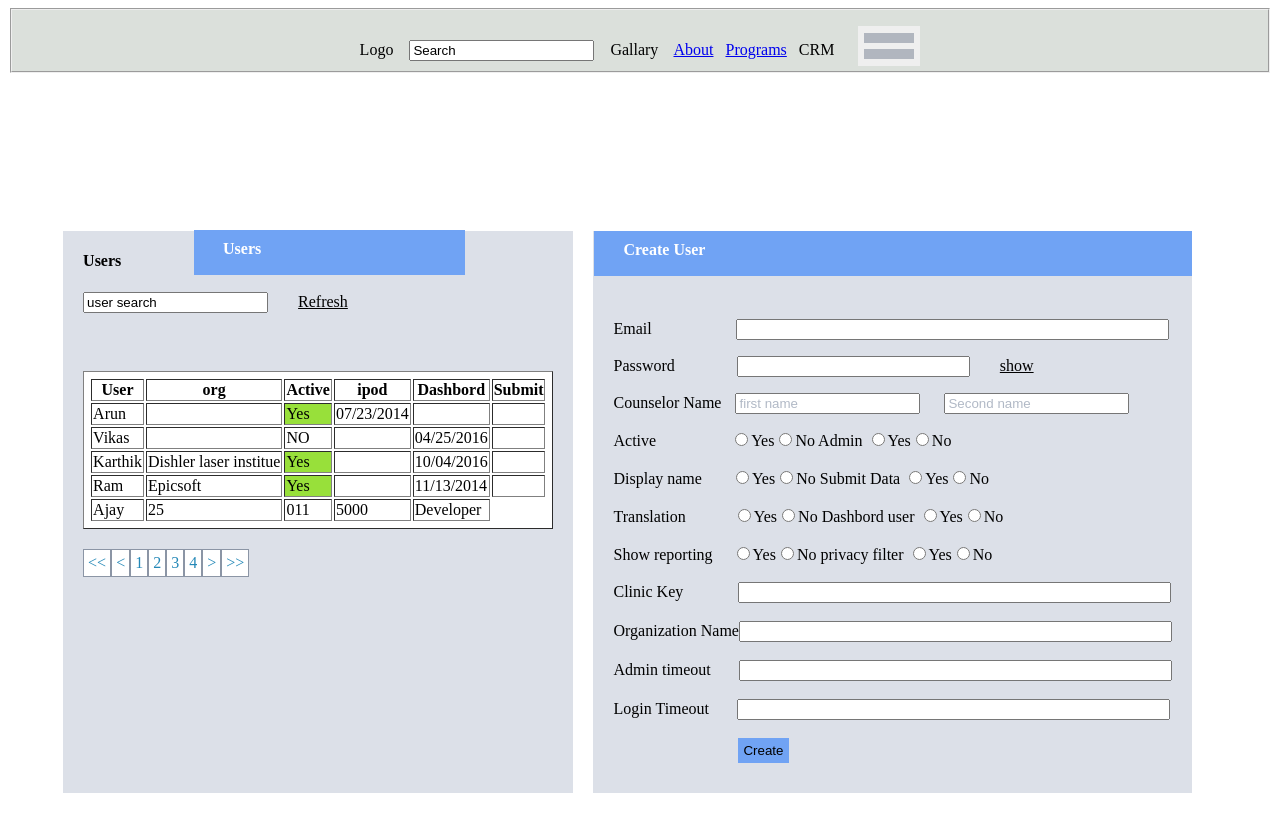
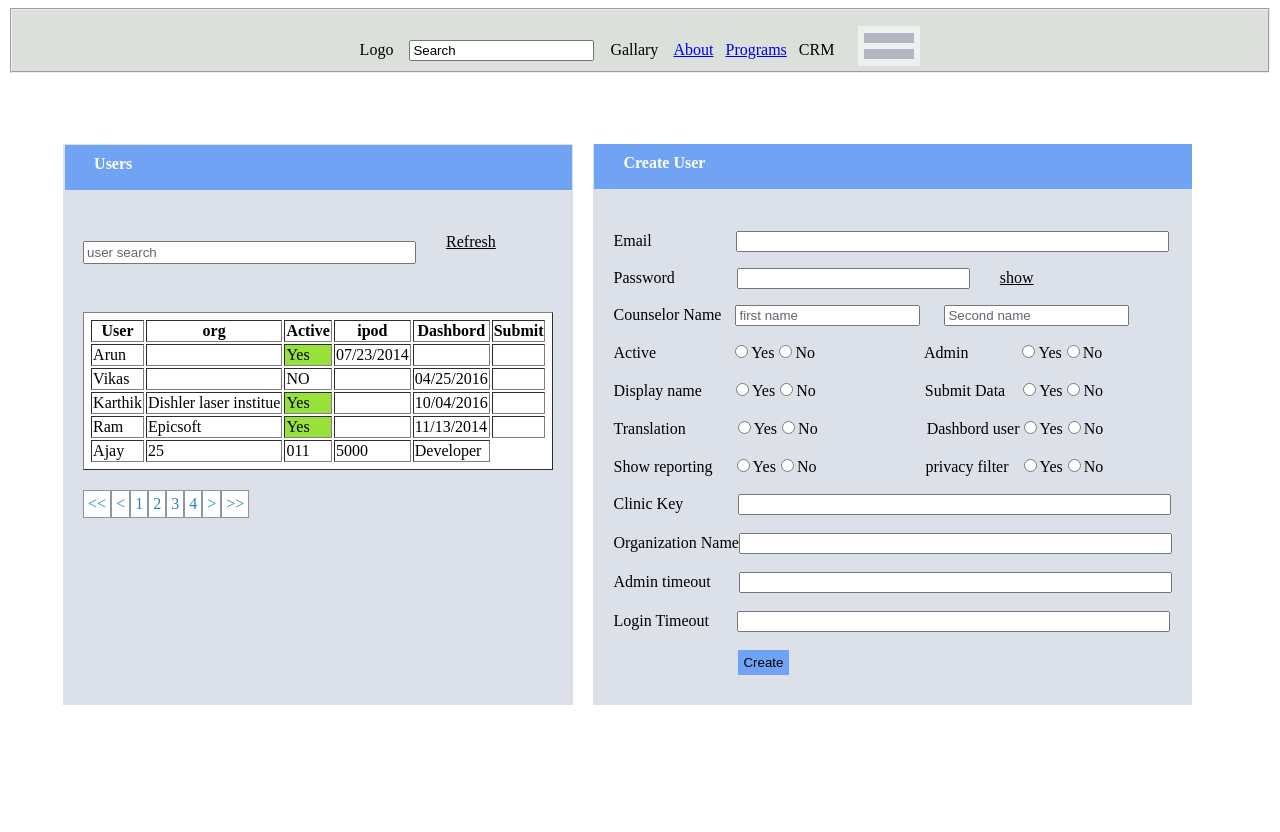
Before and after one commit to ArunSarva/monday_task, a plain HTML site: page programes.html in a window 1280 px wide. After the commit the page ends 800 px from the top, so only its background shows below. Drawn offline with Linux system fonts and the light colour scheme.

Commit message:
final update

```diff
--- a/css/programes.css
+++ b/css/programes.css
@@ -81,10 +81,10 @@ fieldset{
     padding-bottom: 17px;
     color: white;
     position: relative;
-    top: 100px;
-    margin-left: 186px;
-    margin-right: 807px;
-    left: 0px;
+    top: -20px;
+    margin-left: -37px;
+    margin-right: 0px;
+    left: 19px;
 }
 #h3
 {
@@ -99,8 +99,6 @@ fieldset{
     margin-left: -7px;
     margin-right: -32px;
 }
-
-}
 #search
 {
   padding-right: 150px;
@@ -109,7 +107,7 @@ fieldset{
   position: relative;
   top: 10px;
   left: 0px;
-  color: #c4ccbb;
+  color: #61666d;
 }
 u
 {
@@ -159,12 +157,12 @@ table
 #sname
 {
   margin-left: 20px;#b1b9c6;
-  color: #b1b9c6;
+  color: #61666d;
 }
 #fname
 {
   margin-left: 10px;
-  color: #b1b9c6;
+  color: #61666d;
 }
 #radio
 {
@@ -212,3 +210,23 @@ table
   border: none;
   padding: 5px;
 }
+#admin
+{
+  margin-left: 105px;
+}
+#Yes
+{
+  margin-left: 50px;
+}
+#Yes1
+{
+  margin-left: 14px;
+}
+#Yes2
+{
+  margin-left: 0px;
+}
+#Yes3
+{
+  margin-left: 11px;
+}
--- a/programes.html
+++ b/programes.html
@@ -31,11 +31,11 @@
 		</header>
 		</section>
 		<br><br>
-		<h4 id="h4">Users</h4>
+		<!-- <h4 >Users</h4> -->
 		<div id="containor">
 			<div id="inside">
 				<table  bgcolor="white" border="non">
-					<h4>Users</h4>
+					<h4 id="h4">Users</h4>
 					<input type="search" name="user search" value="user search" id="search"> <u>Refresh</u></td>
 				</tr>
 			      <tr >
@@ -109,14 +109,14 @@
 	    		<p>Counselor Name <input type="test" name="first name" value="first name" id="fname">
 	    			<input type="test" name="first name" value="Second name" id="sname">
 	    		</p>
-	    			Active <input type="radio" name="Yes" value="Yes" id="radio">Yes<input type="radio" name="No" value="No">No
-	    			&#09;&#09;Admin <input type="radio" name="Yes" value="Yes">Yes<input type="radio" name="No" value="No">No<br><br>
+	    			Active <input type="radio"  id="radio">Yes<input type="radio" >No
+	    			<h7 id=admin>Admin</h7> <input type="radio" name="Yes" value="Yes" id="Yes">Yes<input type="radio" name="No" value="No">No<br><br>
 	    			Display name <input type="radio" name="Yes" value="Yes" id="radio1">Yes<input type="radio" name="No" value="No">No
-	    			Submit Data <input type="radio" name="Yes" value="Yes">Yes<input type="radio" name="No" value="No">No<br><br>
+	    			<h7 id="admin">Submit Data</h7> <input type="radio" name="Yes" value="Yes" id="Yes1">Yes<input type="radio" name="No" value="No">No<br><br>
 	    			Translation <input type="radio" name="Yes" value="Yes" id="radio2">Yes<input type="radio" name="No" value="No">No
-	    			Dashbord user <input type="radio" name="Yes" value="Yes">Yes<input type="radio" name="No" value="No">No<br><br>
+	    			<h7 id="admin">Dashbord user <input type="radio" name="Yes" value="Yes" id="Yes2">Yes<input type="radio" name="No" value="No">No<br><br>
 	    			Show reporting <input type="radio" name="Yes" value="Yes" id="radio3">Yes<input type="radio" name="No" value="No">No
-	    			privacy filter <input type="radio" name="Yes" value="Yes">Yes<input type="radio" name="No" value="No">No<br><br>
+	    			<h7 id="admin"> privacy filter </h7><input type="radio" name="Yes" value="Yes" id="Yes3">Yes<input type="radio" name="No" value="No">No<br><br>
 	    			Clinic Key<input type="text" name="Clinic Key" id="key"><br><br>
 	    			Organization Name<input type="text" name="Organization name" id="name"><br><br>
 	    			Admin timeout<input type="text" name="Admin timeout" id="timeout"><br><br>
```
Also changed, not shown: 2 other files.
